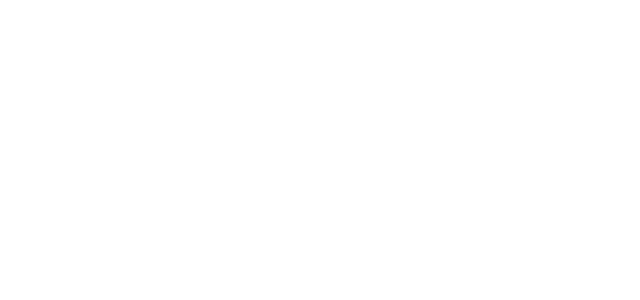
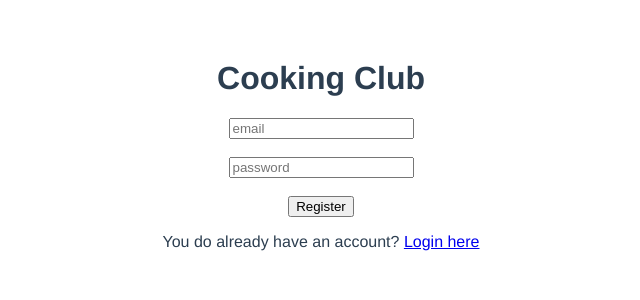
Before and after one commit to lorenztheg/cockingclub, a Vue app: page /register in a window 1280 px wide. Before the commit this address had no page. Shown: the top 300 px of the page, without its empty margins (319-959 px from the left). Built offline with nearby package versions, Linux system fonts and the light colour scheme.

Commit message:
first client-server communication setup with RegisterForm Data being sent to the /register endpoint to the server

```diff
--- a/src/client/components/LoginForm.vue
+++ b/src/client/components/LoginForm.vue
@@ -1,31 +1,21 @@
 <script setup>
-import { ref } from 'vue';
-
-const email = ref('');
-const password = ref('');
-
-const login = () => {
-  // Handle login logic here
-  console.log('Email:', email.value);
-  console.log('Password:', password.value);
-};
 
 </script>
 
 <template>
-  <div class = "login-form">
-    <h2>Login</h2>
+  <div class="login-form">
+    <h1>Cooking Club</h1>
     <form @submit.prevent="login">
       <div>
-        <input type="text" id="email" placeholder="email" v-model="email">
+        <input id="email" v-model="email" placeholder="email" type="text">
       </div>
       <br>
       <div>
-
-        <input type="password" id="password" placeholder="password" v-model="password">
+        <input id="password" v-model="password" placeholder="password" type="password">
       </div>
+      <br>
       <button type="submit">Login</button>
-      <button @click="register" type="submit">Register</button>
+      <p>Don't have an account yet? <router-link to="/register">Register here</router-link></p>
     </form>
   </div>
 </template>
--- /dev/null
+++ b/src/client/components/RegisterForm.vue
@@ -0,0 +1,36 @@
+<script setup>
+import { ref } from 'vue';
+import AuthenticationService from "@/client/services/AuthenticationService";
+
+const email = ref('');
+const password = ref('');
+
+const register = async () => {
+  const response = await AuthenticationService.register(email.value, password.value);
+  console.log(response.data);
+};
+</script>
+
+<template>
+  <div class="register-form">
+    <h1>Cooking Club</h1>
+    <form @submit.prevent="register">
+      <div>
+        <input id="email" v-model="email" placeholder="email" type="text">
+      </div>
+      <br>
+      <div>
+        <input id="password" v-model="password" placeholder="password" type="password">
+      </div>
+      <br>
+      <button type="submit">Register</button>
+      <p>You do already have an account? <router-link to="/">Login here</router-link></p>
+    </form>
+  </div>
+</template>
+
+<style scoped>
+  .register-form {
+    margin-top: 60px;
+  }
+</style>
--- /dev/null
+++ b/src/client/components/UserDashboard.vue
@@ -0,0 +1,14 @@
+<script setup>
+
+</script>
+
+<template>
+  <div class="user-dashboard">
+    <h1>Dashboard</h1>
+    <p>Welcome to the Cooking Club dashboard!</p>
+  </div>
+</template>
+
+<style scoped>
+
+</style>
--- a/src/client/router/index.js
+++ b/src/client/router/index.js
@@ -1,6 +1,9 @@
 import { createRouter, createWebHistory } from 'vue-router';
 import LoginForm from '@/client/components/LoginForm.vue';
-import Login from '@/client/components/Login.vue';
+import UserDashboard from "@/client/components/UserDashboard.vue";
+import RegisterForm from "@/client/components/RegisterForm.vue";
+
+
 
 const routes = [
     {
@@ -9,10 +12,16 @@ const routes = [
         component: LoginForm
     },
     {
-        path: '/login',
-        name: 'Login',
-        component: Login
+        path: '/register',
+        name: 'RegisterForm',
+        component: RegisterForm
+    },
+    {
+        path: '/dashboard',
+        name: 'UserDashboard',
+        component: UserDashboard
     }
+
 ];
 
 const router = createRouter({
--- /dev/null
+++ b/src/client/services/AuthenticationService.js
@@ -0,0 +1,7 @@
+import API from "@/client/services/API";
+
+export default {
+    register (email, password) {
+        return API().post('register', {email, password});
+    }
+}
```
Also changed, not shown: src/client/components/HelloWorld.vue (deleted, +0 -58 lines), src/client/services/AuthenticateonService.js (deleted, +0 -7 lines).
